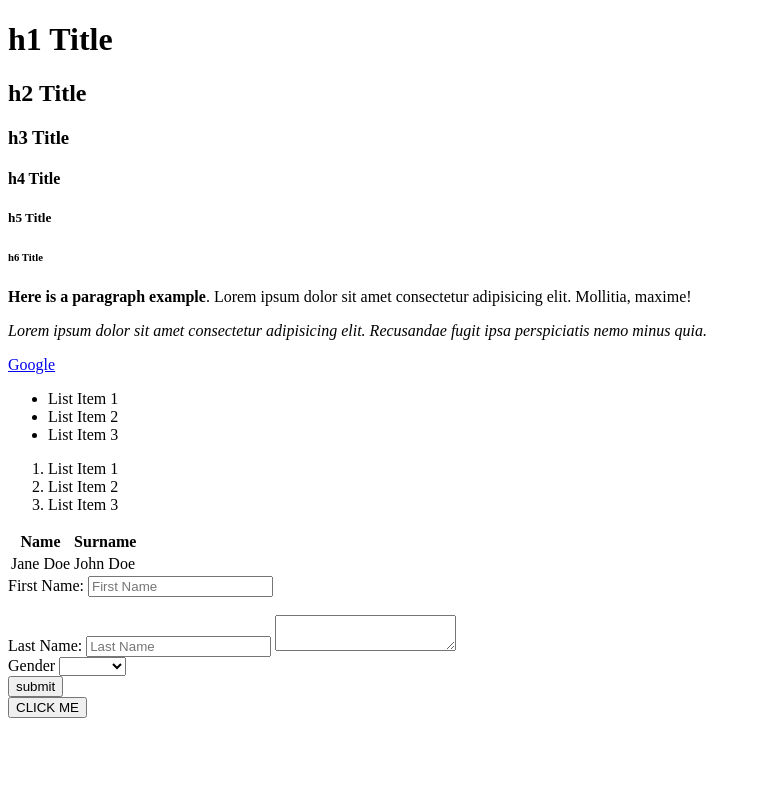
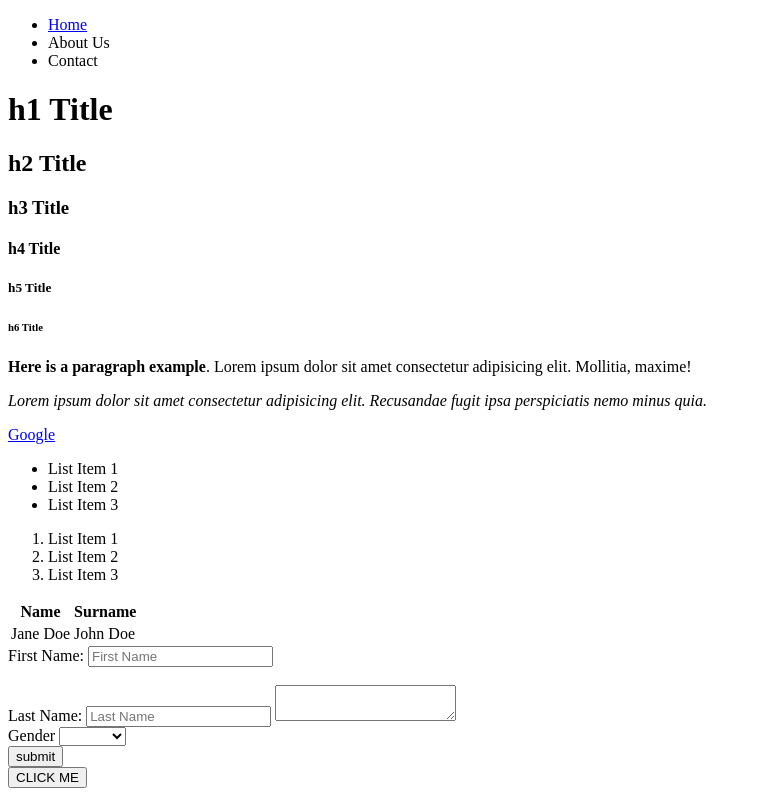
Before and after one commit to iamtherookie/Learn-HTML, a website: page index.html in a window 1280 px wide. Shown: the whole page, without its empty margins (0-762 px from the left). Drawn offline with Linux system fonts and the light colour scheme.

Commit message:
Updated with semantics HTML tags

```diff
--- a/index.html
+++ b/index.html
@@ -8,6 +8,15 @@
 
   <!-- represents what you can see on the website -->
   <body>
+    <!-- NAVIGATION BAR -->
+    <nav>
+      <ul>
+        <li><a href="#">Home</a></li>
+        <li>About Us</li>
+        <li>Contact</li>
+      </ul>
+    </nav>
+    <header>
       <!-- HEADINGS -->
       <h1>h1 Title</h1>
       <h2>h2 Title</h2>
@@ -27,7 +36,7 @@
           fugit ipsa perspiciatis nemo minus quia.</em
         >
       </p>
-
+    </header>
     <!-- ANCHOR TAGS -->
     <a target="_blank" href="https://google.com">Google</a>
 
@@ -45,6 +54,7 @@
     </ol>
 
     <!-- TABLES -->
+    <section>
       <table>
         <thead>
           <!-- = table head, title for the row-->
@@ -64,6 +74,7 @@
           </tr>
         </tbody>
       </table>
+    </section>
 
     <!-- FORMS -->
     <form>
@@ -87,10 +98,12 @@
       <input type="submit" value="submit" />
     </form>
 
+    <footer>
       <!-- BUTTONS -->
       <button>CLICK ME</button>
 
       <!-- IMAGES -->
       <img src="#" alt="" />
+    </footer>
   </body>
 </html>
```
Lines whose indentation alone changed are shown as unchanged.
